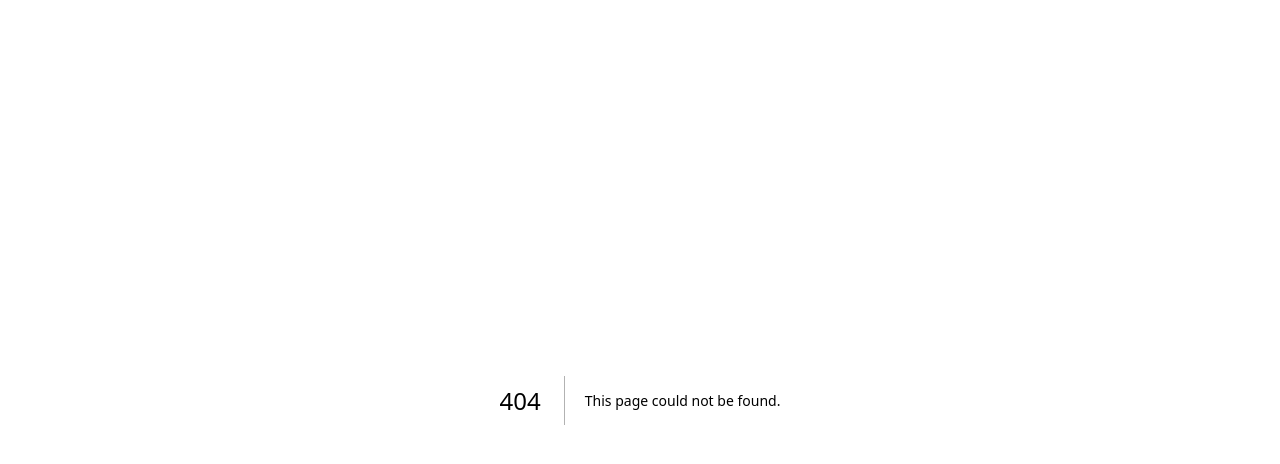
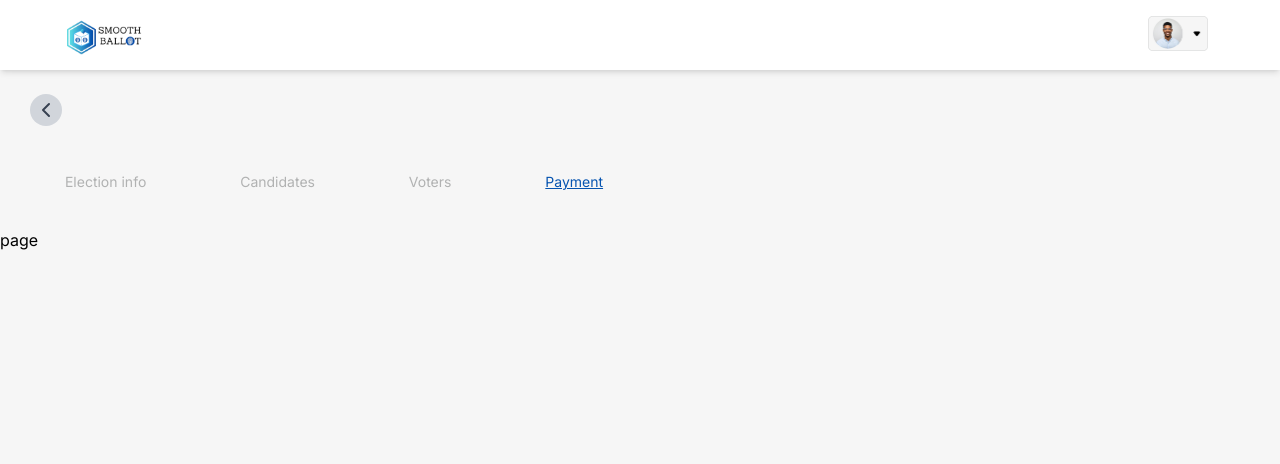
Before and after one commit to Ftasma/smooth, a Next.js app: page /election-management-dashboard/payment in a window 1280 px wide. Before the commit this address had no page. Shown: the top 464 px of the page. Built offline with nearby package versions, Linux system fonts and the light colour scheme.

Commit message:
UI update

```diff
--- a/app/(dashboard)/_components/AddCandidates.tsx
+++ b/app/(dashboard)/_components/AddCandidates.tsx
@@ -6,6 +6,8 @@ import axios from 'axios'
 import { BASE_URL } from '@/lib/endpoints'
 import { useMutation, useQuery } from '@tanstack/react-query'
 import toast from 'react-hot-toast'
+// import App from './Image'
+
 import { useRouter } from 'next/navigation'
 const AddCandidates = ({onClose,isVisible}:any) => {
     const sendData=(payload:any)=>{
@@ -105,6 +107,7 @@ const AddCandidates = ({onClose,isVisible}:any) => {
                     Bio
                     <textarea value={bio} onChange={(e)=>setBio(e.target.value)} name="" className='w-[100%] h-[150px] border-[#E5E5E5] rounded-md bg-[#EAEAEA] focus:outline-none px-2 placeholder:text-[#57595A]' id=""></textarea>
                     <Button variant="ghost" type='button' onClick={submit} className='bg-[#0654B0] text-white w-[100%]'>Continue</Button>
+                    {/* <App/> */}
                 </label>
             </aside>
         </div>
--- /dev/null
+++ b/app/(election-management)/_components/ElectionName.tsx
@@ -0,0 +1,43 @@
+"use client"
+import { ChevronLeft } from 'lucide-react';
+import Link from 'next/link';
+import { usePathname } from 'next/navigation';
+import React, { useEffect, useState } from 'react';
+
+const ElectionName = () => {
+    const [electionName, setElectionName] = useState("");
+    const pathname = usePathname();
+
+    useEffect(() => {
+        const electionId = localStorage.getItem('electionId');
+        const name = localStorage.getItem('electionName');
+        console.log(electionId, electionName);
+        setElectionName(name as any);
+    }, []);
+
+    return (
+        <div className='p-3'>
+            <div className='flex'>
+                <div className='place-self-start flex justify-between items-center gap-6 pl-4 pt-4'>
+                    <Link href='/dashboard'>
+                        <button className='bg-gray-300 rounded-full p-1 text-gray-700 font-thin mt-[7%] ml-[7%]'>
+                            <ChevronLeft />
+                        </button>
+                    </Link>
+                    <h1 className='text-2xl font-bold'>{electionName}</h1>
+                </div>
+            </div>
+            <div>
+                <div className='flex justify-around items-center md:w-[50%] mt-7 gap-5 pl-4 pt-4'>
+                    <Link href="/election-management-dashboard" className={`${pathname === '/election-management-dashboard' ? 'underline text-[#0654B0]' : 'text-[#B1B2B2]'} text-sm `}>Election info</Link>
+                    <Link href="/election-management-dashboard/election-management-candidates" className={`${pathname === '/election-management-dashboard/election-management-candidates' ? 'underline text-[#0654B0]' : 'text-[#B1B2B2]'} text-sm`}>Candidates</Link>
+                    <Link href="/election-management-dashboard/voters" className={`${pathname === '/election-management-dashboard/voters' ? 'underline text-[#0654B0]' : 'text-[#B1B2B2]'}  text-sm `}>Voters</Link>
+                    <Link href="/election-management-dashboard/payment" className={`${pathname === '/election-management-dashboard/payment' ? 'underline text-[#0654B0]' : 'text-[#B1B2B2]'}  text-sm `}>Payment</Link>
+                </div>
+                <p className='opacity-0'>t</p>
+            </div>
+        </div>
+    );
+};
+
+export default ElectionName;
--- /dev/null
+++ b/app/(election-management)/election-management-dashboard/election-management-candidates/page.tsx
@@ -0,0 +1,61 @@
+"use client"
+import { Button } from '@/components/ui/button'
+import { BASE_URL } from '@/lib/endpoints'
+import { useQuery } from '@tanstack/react-query'
+import axios from 'axios'
+import { Plus } from 'lucide-react'
+import React, { useEffect, useState } from 'react'
+import {
+  Accordion,
+  AccordionContent,
+  AccordionItem,
+  AccordionTrigger,
+} from "@/components/ui/accordion"
+
+const page = () => {
+  const [electionName, setElectionName]= useState("")
+  const [electionDate, setElectionDate]= useState("")
+  const [isLoading, setIsloading]= useState(true)
+  useEffect(() => {
+      const electionId = localStorage.getItem('electionId');
+      const name = localStorage.getItem('electionName');
+      console.log(electionId, electionName);
+      setElectionName(name as any)
+    }, []);
+    const fetchData =async()=>{
+      const electionPostId= localStorage.getItem("electionPostId")
+      const electionId= localStorage.getItem("electionId")
+      return await axios.post(`${BASE_URL}/election/post/candidates`, {ElectionId:electionId})
+   }
+   const query = useQuery({
+    queryFn: fetchData,
+    queryKey: ['something'],
+   })
+   console.log(query?.data?.data?.data?.election_posts);
+  return (
+    <section className='h-screen'>
+        <div className='mx-auto flex flex-col md:w-[80%] w-full h-[80%] md:bg-white md:p-6 overflow-y-auto'>
+          <div className='flex justify-between md:px-3 px-6'>
+            <h1 className='opacity-0 md:opacity-100 text-2xl font-semibold'>Candidates</h1>
+            <Button variant="ghost" className='flex gap-3 bg-[#0654B0] text-white place-self-end'><Plus size={18}/>Add new candidate</Button>
+          </div>
+          <div className=' mt-[5%]'>
+            {
+              query?.data?.data?.data?.election_posts?.map((post:any, index:number)=>(
+                <Accordion className='md:w-[90%] w-[95%] mx-auto border-[1px] border-[#B1B2B2] rounded px-3 mt-2' type="single" collapsible>
+                <AccordionItem value="item-1">
+                  <AccordionTrigger >{post.title}</AccordionTrigger>
+                  <AccordionContent>
+                    Yes. It adheres to the WAI-ARIA design pattern.
+                  </AccordionContent>
+                </AccordionItem>
+              </Accordion>
+            ))
+              }
+          </div>
+        </div>
+    </section>
+  )
+}
+
+export default page
--- a/app/(election-management)/election-management-dashboard/page.tsx
+++ b/app/(election-management)/election-management-dashboard/page.tsx
@@ -34,14 +34,14 @@ const Page = () => {
      console.log(query?.data?.data?.data?.election_posts);
   return (
     <section className='h-[500vh]  p-3'>
-        <div className='flex'>
+        {/* <div className='flex'>
             <div className=' place-self-start flex justify-between items-center gap-6 pl-4 pt-4'>
                 <Link href='/dashboard'><button className=' bg-gray-300  rounded-full p-1 text-gray-700 font-thin mt-[7%] ml-[7%]'><ChevronLeft/></button></Link>
                 <h1 className=' text-2xl font-bold'>{electionName}</h1>
             </div>
 
-        </div>
-        <div>
+        </div> */}
+        {/* <div>
         <div className=' flex justify-around items-center md:w-[50%] mt-7 gap-5 pl-4 pt-4'>
                 <p className='text-[#0654B0] underline text-sm'>Election info</p>
                 <p className='text-[#B1B2B2] text-sm '>Candidates</p>
@@ -49,7 +49,7 @@ const Page = () => {
                 <p className='text-[#B1B2B2] text-sm '>Payment</p>
             </div>
             <p className='opacity-0'>t</p>
-        </div>
+        </div> */}
         <aside className='mx-auto flex flex-col w-[95%] h-[200vh] md:bg-white p-6'>
             <span className=' flex place-self-end gap-2 items-center'>Start Election<ToggleLeft size={30} className=''/></span>
             <div className=' md:h-[20%] rounded md:border-[1px] mt-3 w-full border-[#B1B2B2] overflow-y-auto'>
--- /dev/null
+++ b/app/(election-management)/election-management-dashboard/payment/page.tsx
@@ -0,0 +1,9 @@
+import React from 'react'
+
+const page = () => {
+  return (
+    <div className='h-screen'>page</div>
+  )
+}
+
+export default page
--- /dev/null
+++ b/app/(election-management)/election-management-dashboard/voters/page.tsx
@@ -0,0 +1,9 @@
+import React from 'react'
+
+const page = () => {
+  return (
+    <div className='h-screen'>page</div>
+  )
+}
+
+export default page
--- a/app/(election-management)/layout.tsx
+++ b/app/(election-management)/layout.tsx
@@ -1,4 +1,5 @@
 import Navbar from "@/components/Navbar";
+import ElectionName from "./_components/ElectionName";
 
 
 export default function RootLayout({
@@ -7,10 +8,12 @@ export default function RootLayout({
 }: Readonly<{
   children: React.ReactNode;
 }>) {
+
   return (
     <main className="h-[100%] w-full bg-[#F6F6F6]">
       <Navbar/>
         <div className="pt-16 h-[100%]">
+          <ElectionName/>
         {children}
         </div>
     </main>
```
Also changed, not shown: app/(dashboard)/_components/Image.tsx (added, +70 -0 lines).
